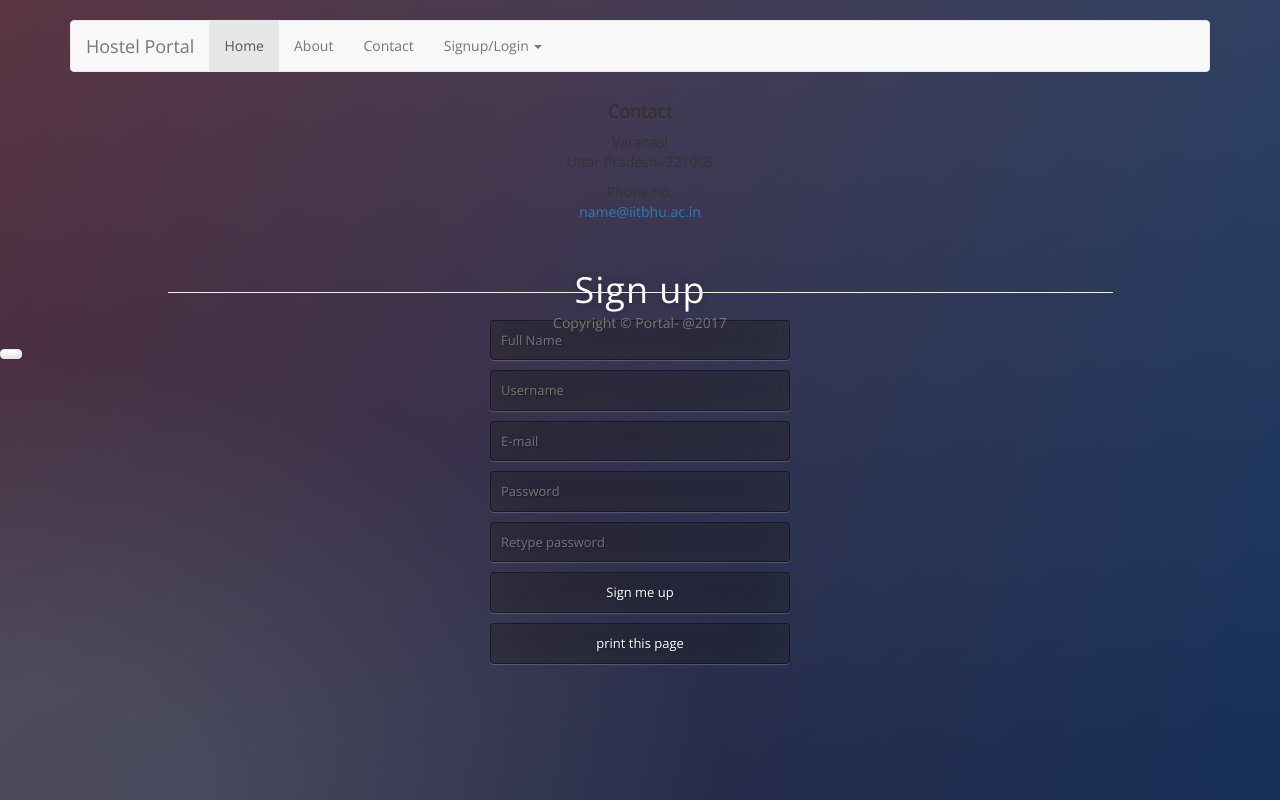
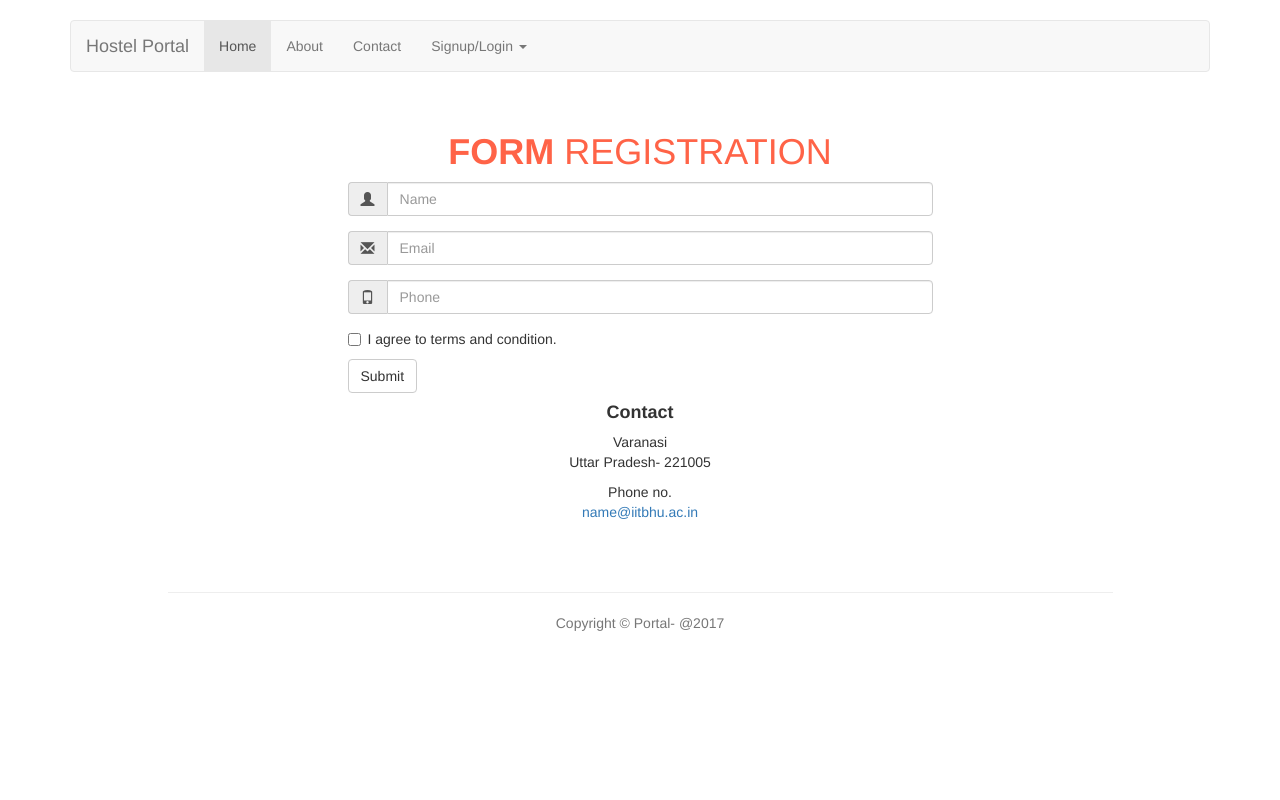
Before and after one commit to ketankr9/hostel, a Django app: page /registeration/ in a window 1280 px wide. Run offline with Django 3.2, Linux system fonts and the light colour scheme; some libraries are stand-ins or nearby versions.

Commit message:
Update registeration.html

```diff
--- a/templates/registeration.html
+++ b/templates/registeration.html
@@ -2,24 +2,68 @@
 {% block title %}Registration{% endblock %}
 {% load staticfiles %}
 {% block content %}
+<style>
 
-<link rel="stylesheet" href="{% static "login/css/style.css" %}">
 
-    <div class="login">
-    <form action="/registeration/" method="post">
-      {% csrf_token %}
-  <div class="left">
-    <h1>Sign up</h1>
-    <input type="text" name="name" placeholder="Full Name" required="">
-    <input type="text" name="username" placeholder="Username" required=""/>
-    <input type="text" name="email" placeholder="E-mail" required=""/>
-    <input type="password" name="password" placeholder="Password" required=""/>
-    <input type="password" name="password2" placeholder="Retype password" required=""/>
+.form-box {
+    width: 50%;
+    margin: auto;
+    padding-top:20px;
+}
 
-    <input type="submit" name="signup_submit" value="Sign me up" />
+.form-box h1 {
+    text-align: center;
+    font-weight: bold;
+    text-transform: uppercase;
+    color: tomato;
+}
+
+.form-box h1 span {
+    font-weight: lighter;
+}
+</style>
+<div class="container">
+  <div class="row">
+    <div class="form-box">
+        <h1>Form <span>Registration</span></h1>
+          <form role="form" id="contact-form">
+            <!-- name field -->
+                <div class="form-group">
+                <div id="nameError" class="sr-only" role="alert"></div>
+                <label for="form-name-field" class="sr-only">Name</label>
+                    <div class="input-group">
+                        <div class="input-group-addon"><span class="glyphicon glyphicon-user"></span></div>
+                        <input type="text" class="form-control" id="form-name-field" value="" placeholder="Name">
+                    </div>
+                </div>
+            <!-- email field -->
+                <div class="form-group">
+                <div id="emailError" class="sr-only"" role="alert"></div>
+                <label for="form-email-field" class="sr-only">Email</label>
+                    <div class="input-group">
+                        <div class="input-group-addon"><span class="glyphicon glyphicon-envelope"></span></div>
+                        <input type="email" class="form-control" id="form-email-field" value="" placeholder="Email">
+                    </div>
+                </div>
+            <!-- phone field -->
+                <div class="form-group">
+                <div id="phoneError" class="sr-only"" role="alert"></div>
+                <label for="form-phone-field" class="sr-only">Phone</label>
+                    <div class="input-group">
+                        <div class="input-group-addon"><span class="glyphicon glyphicon-phone"></span></div>
+                        <input type="tel" class="form-control" id="form-phone-field" value="" placeholder="Phone">
+                    </div>
+                </div>
+            <div class="checkbox">
+                <label>
+                    <input type="checkbox" id="checkbox-form"> I agree to terms and condition.
+                </label>
+
+            </div>
+            <button type="submit" class="btn btn-default">Submit</button>
+          </form>
+    </div>
   </div>
-</form>
-<a href="javascript:window.print()"><input type="submit" value="print this page"/></a>
 </div>
 
 {% endblock %}
```
